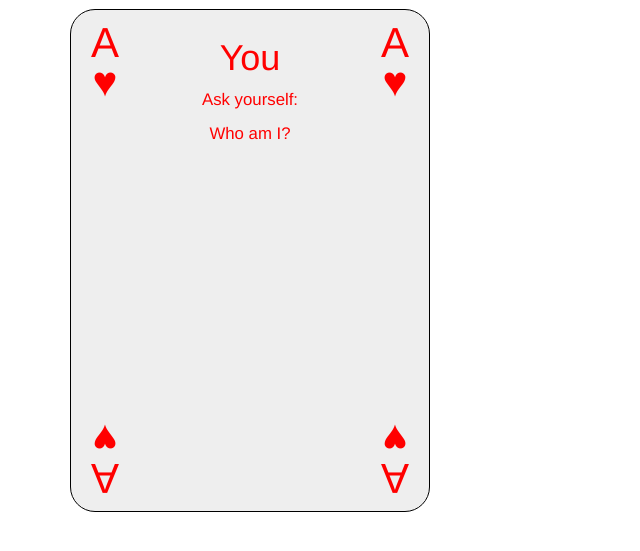
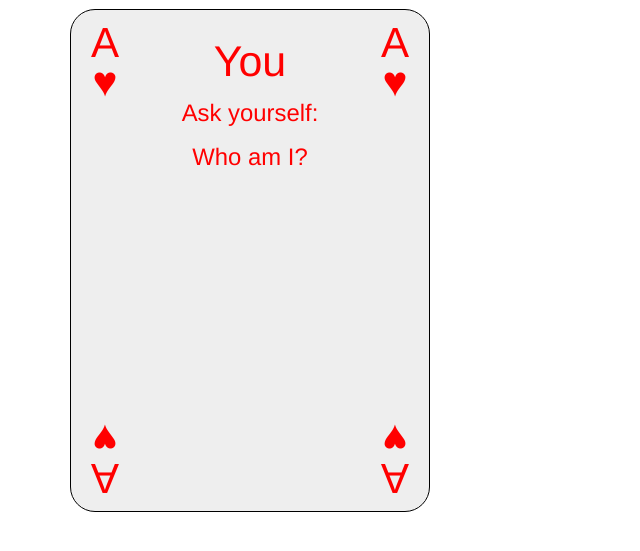
Before and after one commit to Davis-B-Allen/qforhumans, a Rails app: page /cards/1 in a window 1280 px wide. Shown: the part 51-602 px from the top of the page, without its empty margins (0-640 px from the left). Run offline with Rails 7, Linux system fonts and the light colour scheme; data comes from the database, SQL or seed files in the repository; style sheets or scripts are compiled from the project's sources; some libraries are stand-ins or nearby versions.

Commit message:
Update Card Styling

```diff
--- /dev/null
+++ b/app/assets/javascripts/cards/show.js
@@ -0,0 +1,40 @@
+/*
+    Documentation
+ */
+
+(function() {
+  function resizeCardFont() {
+    $('.qcard .q-card-content .q-card-content-inner').css('font-size', ($('.qcard').width()/15).toString()+'px');
+    $('.qcard .q-card-content .number-suit').css('font-size', ($('.qcard').width()/8.5).toString()+'px');
+  }
+
+  /**
+   * NOTE: Relies on page body tag having data attributes
+   * data-controller and data-action, which store the name
+   * of the controller and action that served the page, respectively
+   * @param  {Array}  allowedControllers array of strings representing allowed controller names
+   * @param  {Array}  allowedActions     array of strings representing allowed action names
+   * @return {Boolean}                   boolean representing whether current page was served by
+   *                                     controller/action found in allowed set of values
+   */
+  function jsAllowedOnThisPage(allowedControllers, allowedActions) {
+    var currentController = $('body').data('controller');
+    var currentAction = $('body').data('action');
+    function arrayIncludesElement(arr, el) { return (!(arr.indexOf(el) === -1)); }
+    return (( arrayIncludesElement(allowedControllers, currentController) && arrayIncludesElement(allowedActions, currentAction) ));
+  }
+
+  $(document).on('turbolinks:load', function() {
+    var allowedControllers = ["cards"];
+    var allowedActions = ["show"];
+    if (!(jsAllowedOnThisPage(allowedControllers, allowedActions))) {
+      return;
+    }
+
+    // resize font
+    resizeCardFont()
+    // set font to be resized on window resize
+    $(window).resize(resizeCardFont);
+  });
+
+})();
--- a/app/assets/stylesheets/cards/cards.scss
+++ b/app/assets/stylesheets/cards/cards.scss
@@ -64,6 +64,9 @@
       padding: 8% 14%;
       font-size: 1.2em;
       text-align: center;
+      h1 {
+        font-size: 1.8em;
+      }
     }
   }
 }
--- a/app/views/cards/show.html.erb
+++ b/app/views/cards/show.html.erb
@@ -30,9 +30,12 @@
           </table>
         </div>
         <div class="q-card-content-inner">
+          <div class="q-card-name">
             <h1>
               <%= @card.lens_name %>
             </h1>
+          </div>
+          <div class="q-card-question">
             <p>
               Ask yourself:
             </p>
@@ -44,3 +47,4 @@
       </div>
     </div>
   </div>
+</div>
```
Lines whose indentation alone changed are shown as unchanged.
